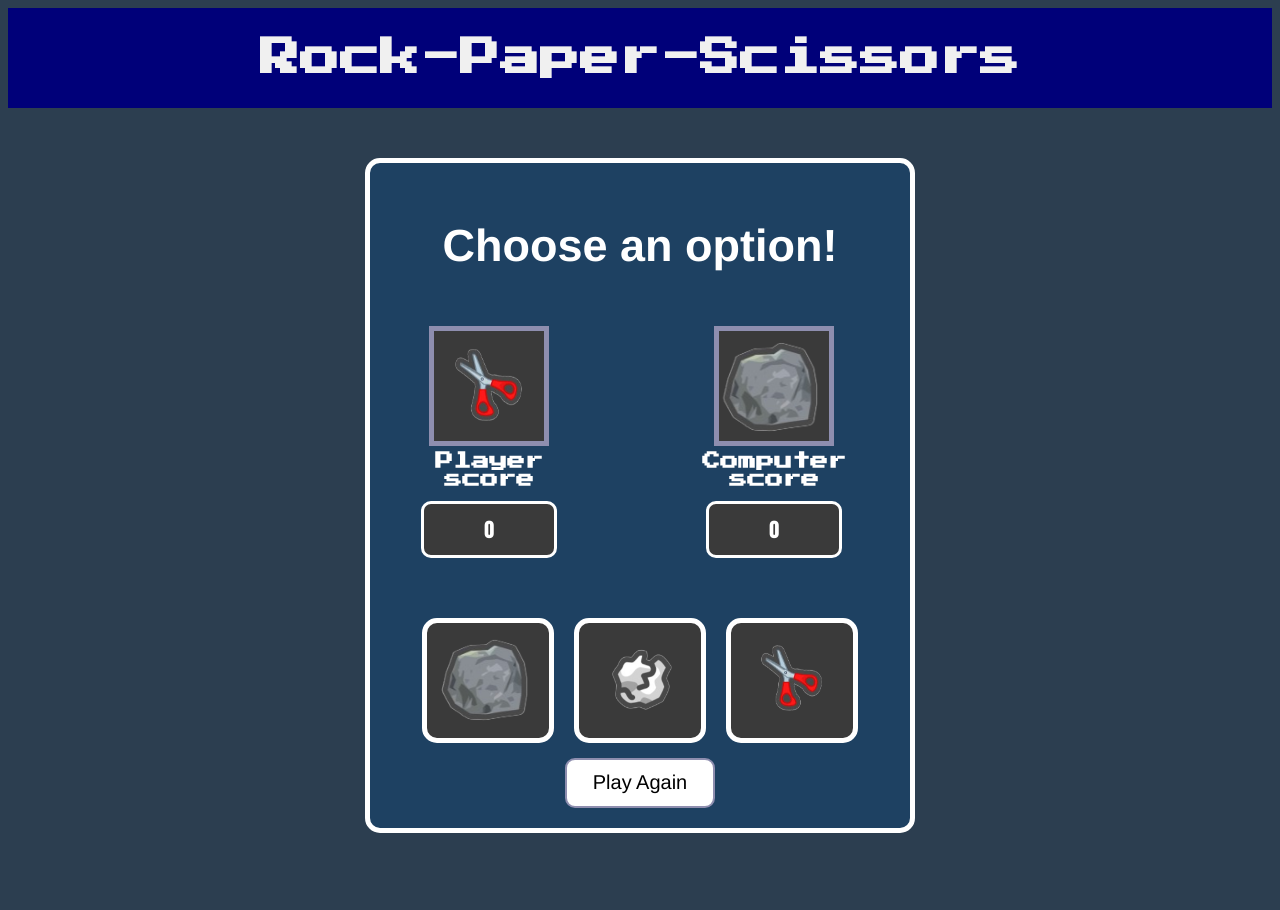
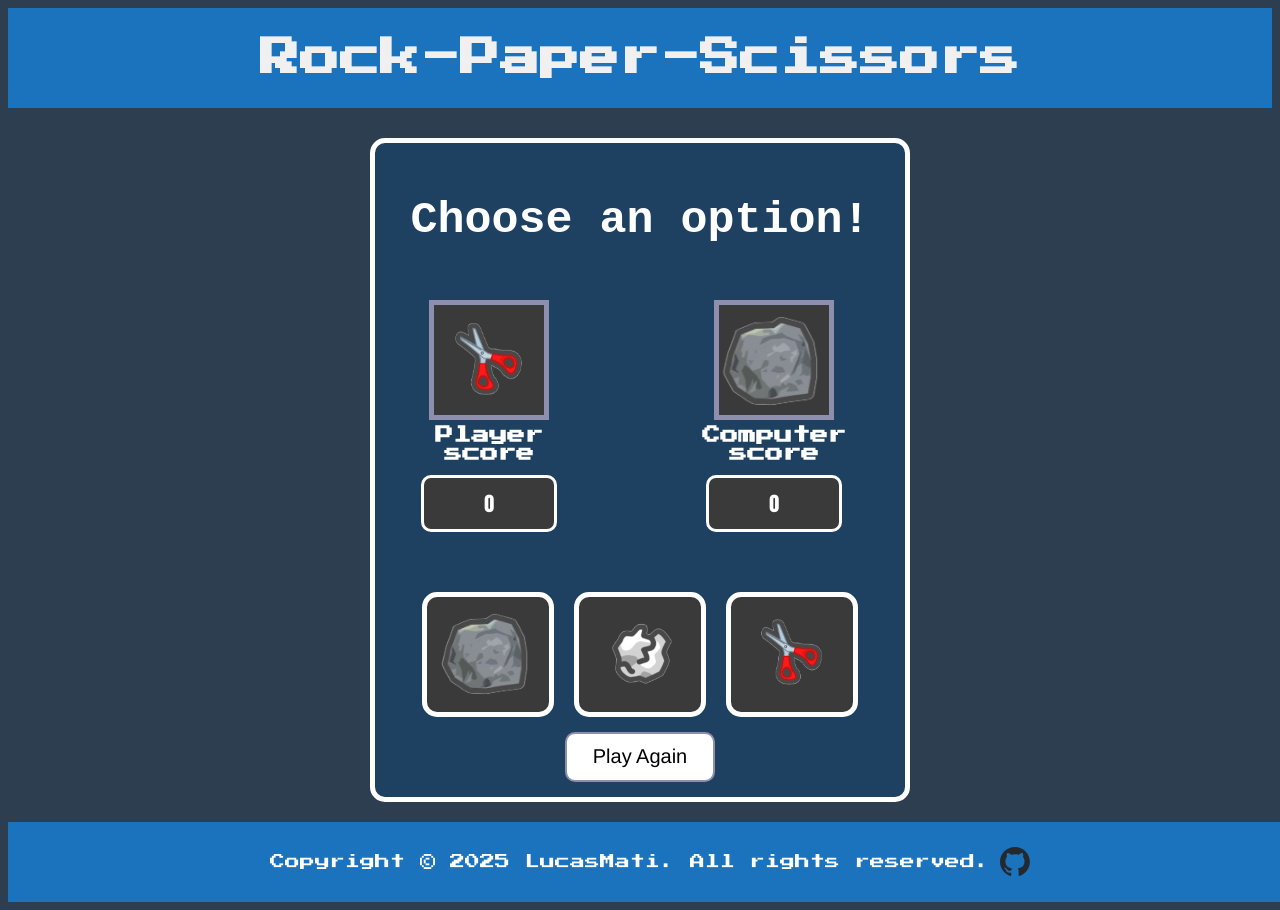
Before and after one commit to LucasMati/Rock-Paper-Scissors-game, a plain HTML site: page index.html in a window 1280 px wide. Before the commit the page ends 853 px from the top, so only its background shows below. Drawn offline with Linux system fonts and the light colour scheme.

Commit message:
Add Footer

```diff
--- a/index.html
+++ b/index.html
@@ -58,6 +58,18 @@
         <button id="restart">Play Again</button>
     </div>
     </div>
+    <footer class="footer">
+        <p>
+          Copyright ©
+          <script>
+            document.write(new Date().getFullYear());
+          </script>
+          LucasMati. All rights reserved.
+        </p>
+        <a href="https://github.com/LucasMati" target="_blank">
+          <img class="github-logo" src="github-mark.svg" />
+        </a>
+      </footer>
     <script src="script.js"></script>
 </body>
 </html>
--- a/style.css
+++ b/style.css
@@ -7,7 +7,7 @@ body {
 }
 
 .global-container {
-  margin: 50px auto 20px;
+  margin: 30px auto 20px;
   display: flex;
   flex-direction: column;
   justify-content: center;
@@ -16,18 +16,18 @@ body {
   border: solid 5px #FFFFFF;
   width: 500px;
   border-radius: 15px;
-  padding: 20px;
+  padding: 15px;
 }
 
 .first-container {
   font-size: 20px;
 
-  background-color: rgb(0, 0, 121);
+  background-color: rgba(20, 137, 233, 0.712);
   font-weight: bold;
   height: 100px;
   color: #f0f0f0;
   display: flex;
-  flex-wrap: wrap;
+  flex-wrap: nowrap;
   justify-content: center;
   align-items: center;
 }
@@ -118,7 +118,7 @@ header {
 #matchWinner {
   font-size: 30px;
   font-weight: bold;
-  font-family: 'Franklin Gothic Medium', 'Arial Narrow', Arial, sans-serif;
+  font-family:'Courier New', Courier, monospace;
 
 }
 
@@ -162,3 +162,25 @@ button img {
   border: solid 2px rgb(142, 142, 175);
   border-radius: 10px;
 }
+.footer {
+
+  min-height: 60px;
+  white-space: nowrap; /* Evita que el texto se divida en varias líneas */
+  background-color: rgba(20, 137, 233, 0.712);
+  bottom: 0;
+  left: 0;
+  display: flex;
+  align-items: center;
+  justify-content: center;
+  gap: 10px;
+  width: 100%;
+  padding: 10px;
+  font-size: 15px;
+}
+
+.github-logo {
+
+  max-width: 30px;
+  max-height: 30px;
+
+}
```
Also changed, not shown: github-mark.svg (added).
